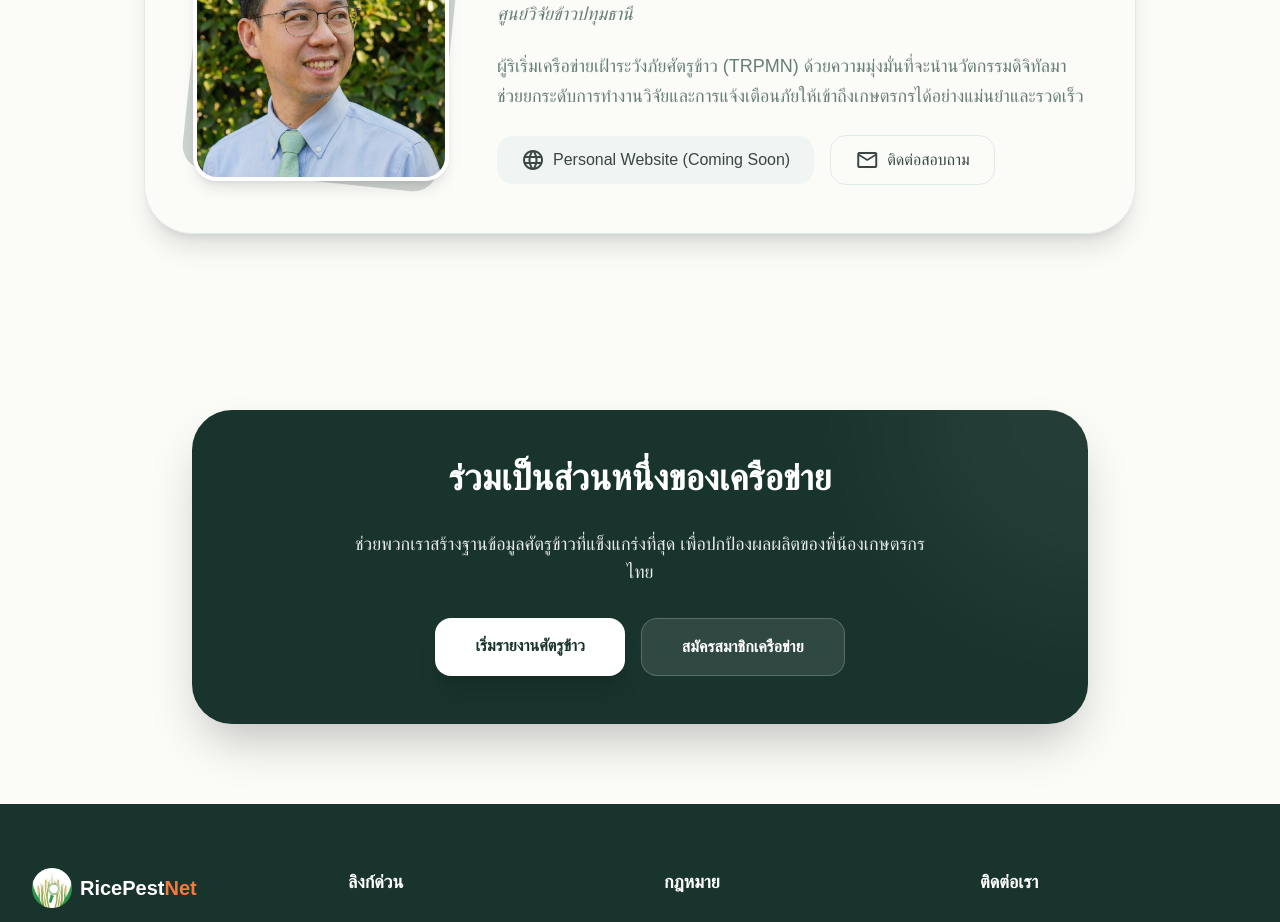
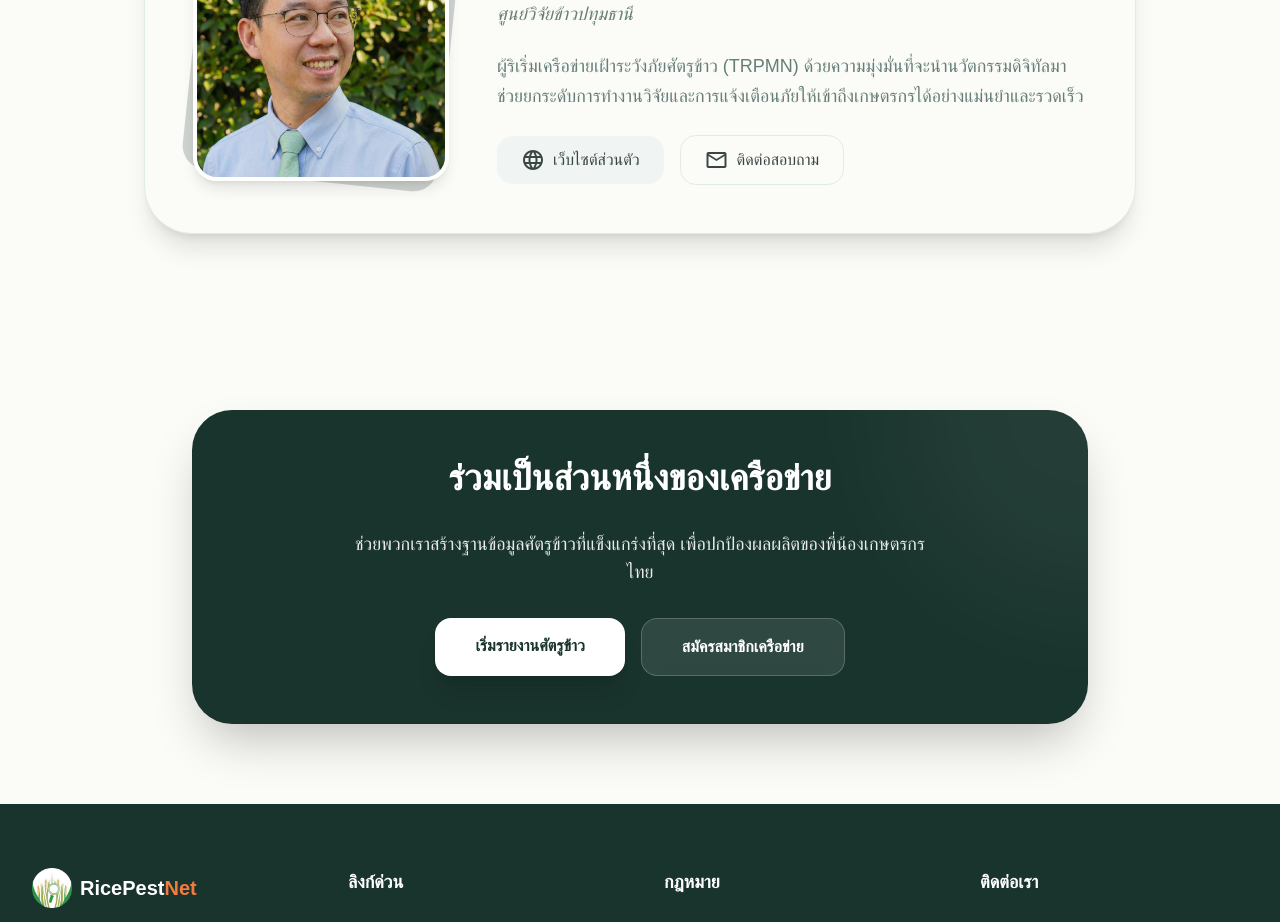
Before and after one commit to kanthjs/pestdatabaseweb0402, a Next.js app: page /about in a window 1280 px wide. Shown: the part 2900-3822 px from the top of the page. Built offline with nearby package versions, Linux system fonts and the light colour scheme; no server answers; a web font is replaced by a local one.

Commit message:
ีupdate personal website address

```diff
--- a/src/app/about/page.tsx
+++ b/src/app/about/page.tsx
@@ -207,11 +207,11 @@ export default function AboutPage() {
 
                             <div className="flex flex-wrap items-center justify-center md:justify-start gap-4">
                                 <Link
-                                    href="#"
+                                    href="https://kanthanawit.netlify.app"
                                     className="flex items-center gap-2 px-6 py-3 bg-muted hover:bg-primary hover:text-white rounded-2xl transition-all duration-300 font-medium"
                                 >
                                     <span className="material-icons-outlined">language</span>
-                                    Personal Website (Coming Soon)
+                                    เว็บไซต์ส่วนตัว
                                 </Link>
                                 <Link
                                     href="mailto:kanthanawit.j@rice.mail.go.th"
```
